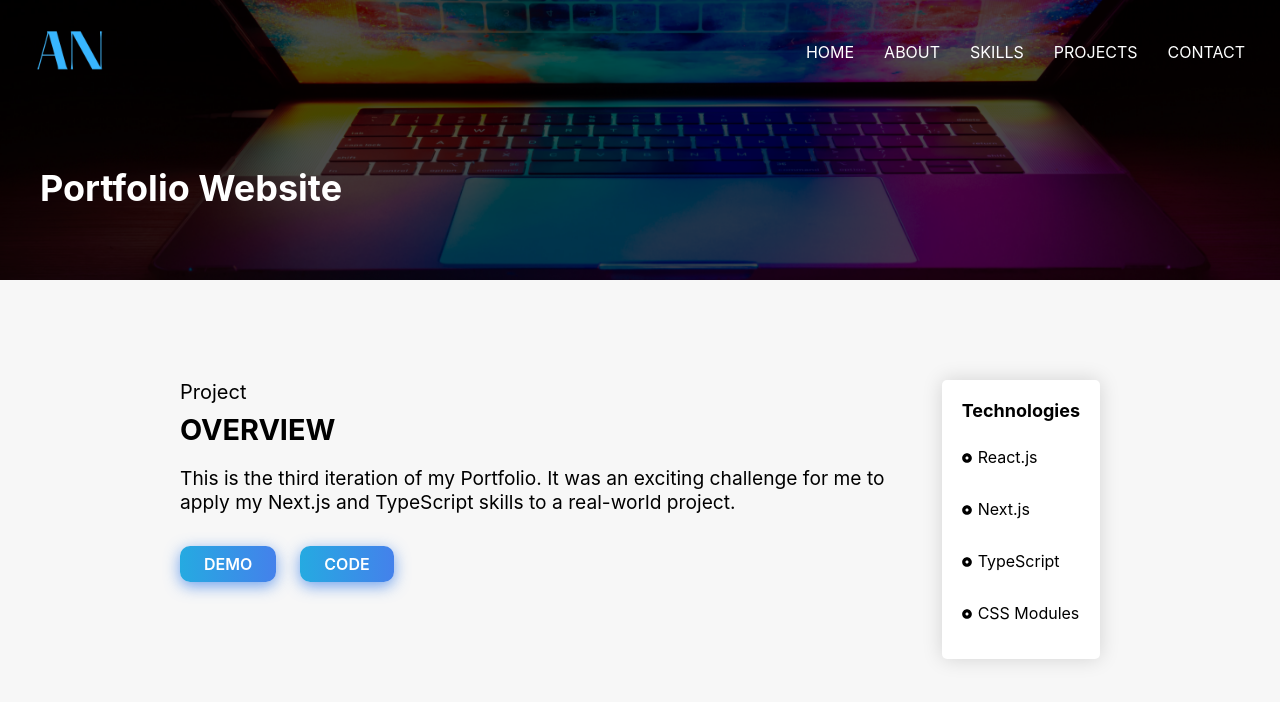
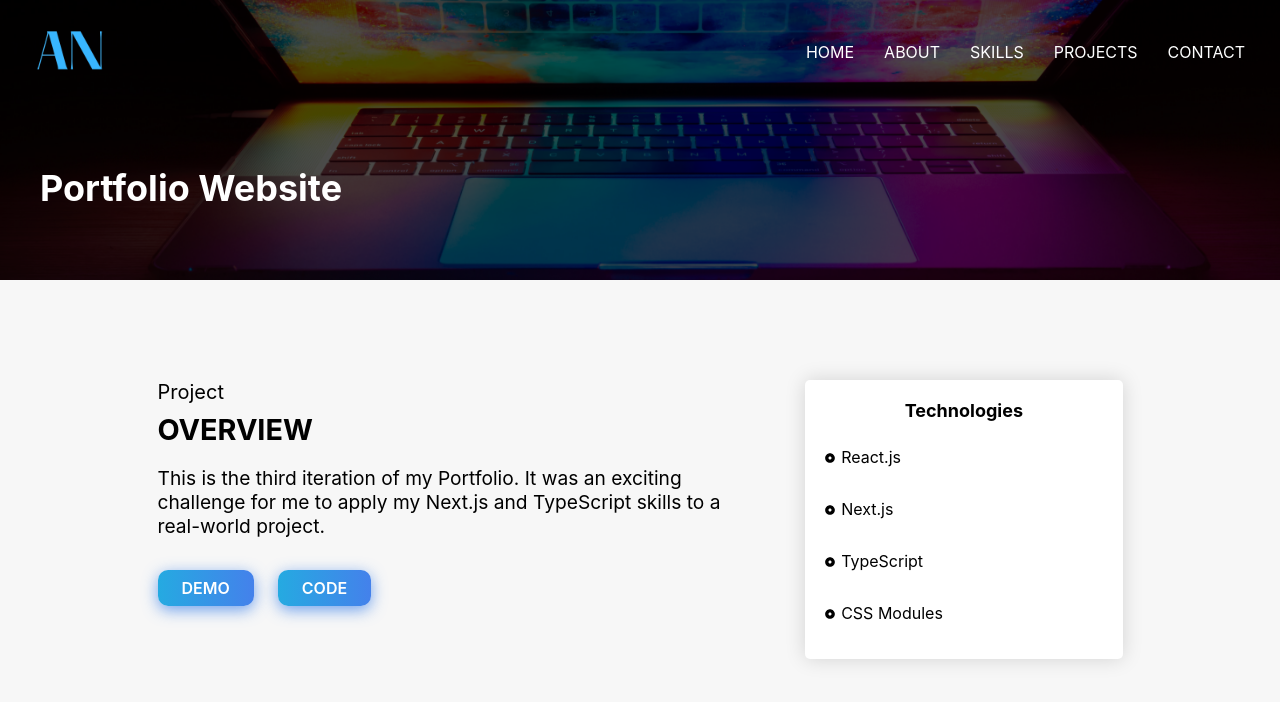
Before and after one commit to antofon/portfolio-v3, a Next.js app: page /portfolio in a window 1280 px wide. Shown: the top 702 px of the page. Built offline with nearby package versions, Linux system fonts and the light colour scheme.

Commit message:
Refactored code, made layout more mobile-friendly

```diff
--- a/styles/ProjectPage/ProjectPageBody.module.css
+++ b/styles/ProjectPage/ProjectPageBody.module.css
@@ -5,18 +5,16 @@
   padding: 20px 40px 20px 40px;
   display: inline-block;
   width: 100%;
-  margin-top:75px;
-  /* height:250px; */
+  margin-top: 150px;
 }
 
 .technologiesTitle {
   font-weight: bold;
   text-align: center;
-  /* font-size:1.2rem;
-letter-spacing: 1px; */
   font-size: 18px;
   margin: 0;
 }
+
 .technology {
   margin-left: 6px;
 }
@@ -28,12 +26,6 @@ letter-spacing: 1px; */
 .marginLeft {
   margin-left: 1.5rem;
 }
-/* .button {
-    background-color: blue;
-    color: #fff;
-    padding:10px 20px;
-    border-radius: 5px;
-} */
 
 .backButton {
   text-decoration: underline;
@@ -48,16 +40,14 @@ letter-spacing: 1px; */
 .projectDescription {
   font-size: 1.2rem;
 }
+
 .projectBody {
-  max-width: 1000px;
-  padding: 0 40px;
+  max-width: 1045px;
+  padding: 0 25px;
   margin: 100px auto;
   display: flex;
   flex-direction: column;
   gap: 0 50px;
-}
-
-.projectBodyText {
 }
 
 .bodyProjectTitle {
@@ -81,7 +71,6 @@ letter-spacing: 1px; */
   color: #fff;
   cursor: pointer;
   font-weight: 600;
-  /* letter-spacing: ; */
   padding: 0.5rem 1.5rem;
   height: 55px;
   text-align: center;
@@ -117,16 +106,22 @@ letter-spacing: 1px; */
 .technologiesStackContainer {
   display: flex;
   justify-content: space-between;
-  width: 450px;
-    margin: 10px auto 0 auto;
+  flex-direction: column;
+  margin: 10px auto 0 auto;
+}
+
+@media screen and (min-width: 600px) {
+  .technologiesStackContainer {
+    flex-direction: row;
+    width: 450px;
+  }
 }
 
 @media screen and (min-width: 768px) {
   .technologiesContainer {
-    width: 250px;
-    padding: 20px 20px 20px 20px;
-    margin-top:0;
-
+    width: 65%;
+    padding: 20px;
+    margin-top: 0;
   }
   .projectBody {
     flex-direction: row;
@@ -136,3 +131,9 @@ letter-spacing: 1px; */
     width: 100%;
   }
 }
+
+@media screen and (min-width: 1008px) {
+  .projectBody {
+    padding: 0 40px;
+  }
+}
```
